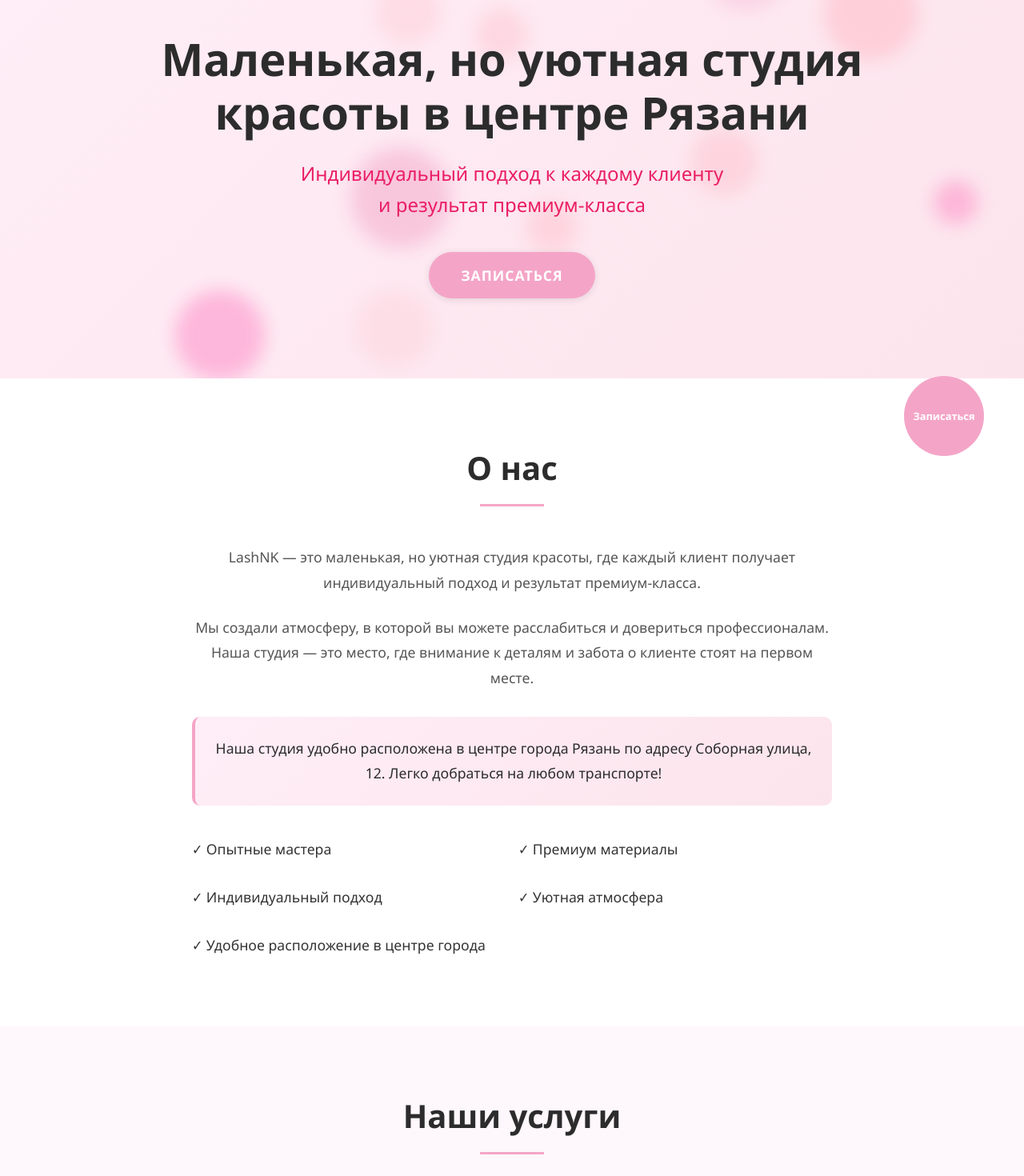
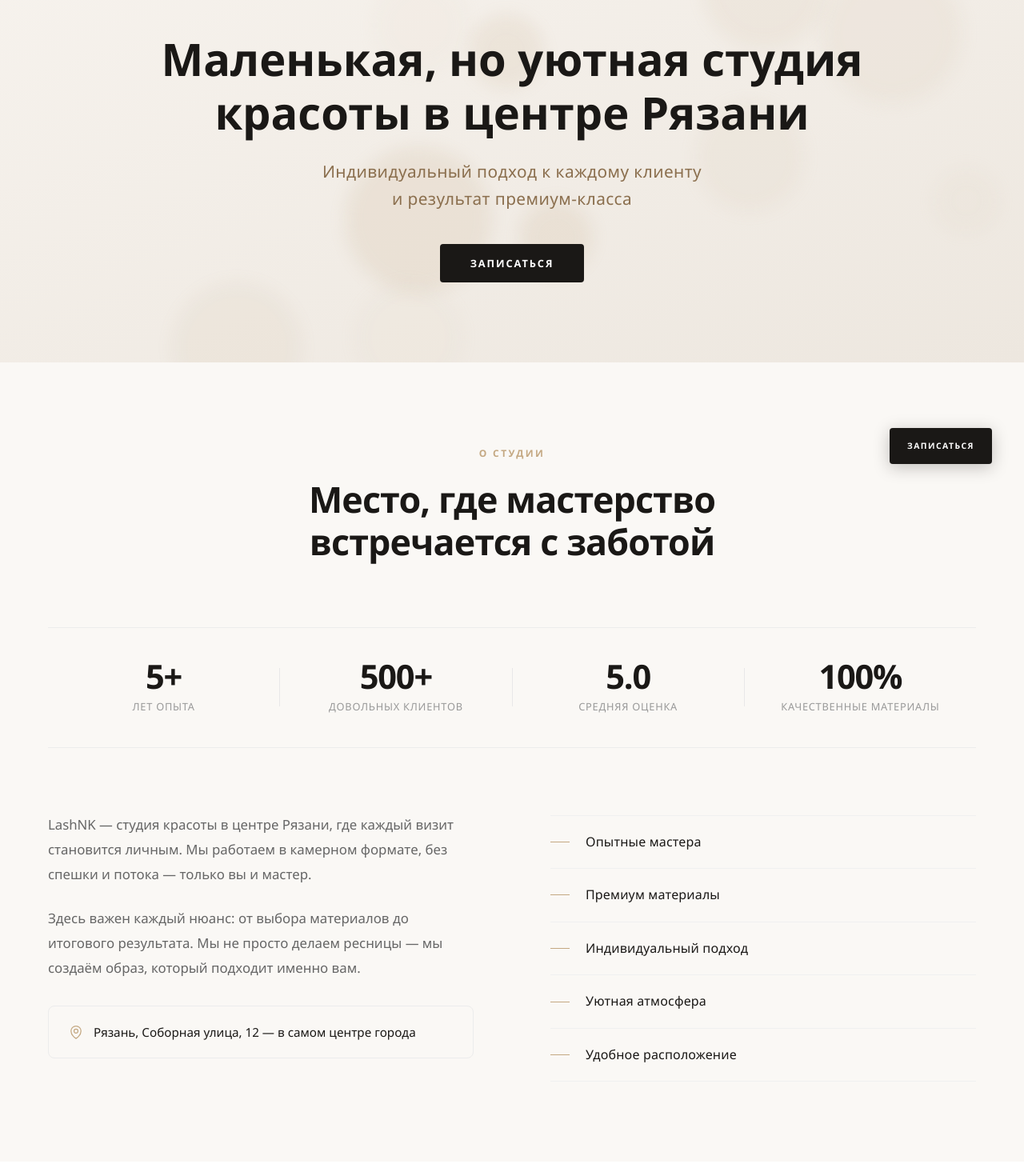
Before and after one commit to temalev/lashnkNuxt, a Nuxt app: page / in a window 1280 px wide. Shown: the part 180-1650 px from the top of the page at 80% size. Built offline with nearby package versions, Linux system fonts and the light colour scheme.

Commit message:
редизайн

```diff
--- a/assets/css/main.css
+++ b/assets/css/main.css
@@ -5,22 +5,23 @@
 }
 
 :root {
-    --primary-color: #f4a5c7;
-    --secondary-color: #e91e63;
-    --dark-color: #2c2c2c;
-    --light-color: #fef7fb;
-    --text-color: #333;
+    --primary-color: #C4A882;
+    --secondary-color: #8B6F4E;
+    --dark-color: #1A1816;
+    --light-color: #F5F0EB;
+    --text-color: #38322D;
     --white: #ffffff;
-    --shadow: 0 2px 10px rgba(0, 0, 0, 0.1);
-    --shadow-hover: 0 5px 20px rgba(233, 30, 99, 0.2);
+    --shadow: 0 2px 15px rgba(26, 24, 22, 0.08);
+    --shadow-hover: 0 8px 30px rgba(196, 168, 130, 0.22);
 }
 
 body {
-    font-family: 'Segoe UI', Tahoma, Geneva, Verdana, sans-serif;
+    font-family: 'Segoe UI', system-ui, -apple-system, sans-serif;
     line-height: 1.6;
     color: var(--text-color);
     overflow-x: hidden;
     position: relative;
+    background: var(--white);
 }
 
 .container {
@@ -31,7 +32,7 @@ body {
 
 /* Hero Section */
 .hero {
-    background: linear-gradient(135deg, #ffeef7 0%, #fce4ec 100%);
+    background: linear-gradient(160deg, #F7F3EE 0%, #EDE7DF 100%);
     padding: 150px 0 100px;
     text-align: center;
     margin-top: 70px;
@@ -54,36 +55,36 @@ body {
 }
 
 .hero-subtitle {
-    font-size: 1.5rem;
+    font-size: 1.3rem;
     color: var(--secondary-color);
     margin-bottom: 2.5rem;
-    font-weight: 300;
+    font-weight: 400;
+    letter-spacing: 0.02em;
 }
 
 /* Buttons */
 .btn {
-    padding: 15px 40px;
-    font-size: 1.1rem;
+    padding: 14px 38px;
+    font-size: 0.8rem;
     border: none;
-    border-radius: 50px;
+    border-radius: 4px;
     cursor: pointer;
     transition: all 0.3s ease;
     font-weight: 600;
     text-transform: uppercase;
-    letter-spacing: 1px;
+    letter-spacing: 0.15em;
     text-decoration: none;
     display: inline-block;
 }
 
 .btn-primary {
-    background: var(--primary-color);
+    background: var(--dark-color);
     color: var(--white);
-    box-shadow: var(--shadow);
 }
 
 .btn-primary:hover {
     background: var(--secondary-color);
-    transform: translateY(-2px);
+    transform: translateY(-1px);
     box-shadow: var(--shadow-hover);
 }
 
@@ -98,7 +99,8 @@ section {
     margin-bottom: 3rem;
     color: var(--dark-color);
     position: relative;
-    padding-bottom: 1rem;
+    padding-bottom: 1.25rem;
+    letter-spacing: -0.02em;
 }
 
 .section-title::after {
@@ -107,57 +109,157 @@ section {
     bottom: 0;
     left: 50%;
     transform: translateX(-50%);
-    width: 80px;
-    height: 3px;
+    width: 40px;
+    height: 1px;
     background: var(--primary-color);
 }
 
 /* About Section */
 .about {
-    background: var(--white);
+    background: #FAF8F5;
+    padding: 100px 0;
 }
 
-.about-content {
-    max-width: 800px;
-    margin: 0 auto;
+.about-header {
     text-align: center;
+    margin-bottom: 5rem;
 }
 
-.about-text p {
-    font-size: 1.1rem;
-    margin-bottom: 1.5rem;
-    color: #555;
-    line-height: 1.8;
+.about-eyebrow {
+    display: inline-block;
+    font-size: 0.75rem;
+    font-weight: 600;
+    letter-spacing: 0.2em;
+    text-transform: uppercase;
+    color: var(--primary-color);
+    margin-bottom: 1.25rem;
 }
 
-.location-info {
-    background: linear-gradient(135deg, #ffeef7 0%, #fce4ec 100%);
-    padding: 1.5rem;
-    border-radius: 10px;
-    margin: 2rem 0 !important;
-    font-weight: 500;
-    color: var(--dark-color) !important;
-    border-left: 4px solid var(--primary-color);
+.about-title {
+    font-size: 2.8rem;
+    font-weight: 700;
+    color: var(--dark-color);
+    line-height: 1.2;
+    letter-spacing: -0.02em;
 }
 
-.features {
-    list-style: none;
-    display: grid;
-    grid-template-columns: repeat(2, 1fr);
-    gap: 1rem;
-    margin-top: 2rem;
-    text-align: left;
+.about-stats {
+    display: flex;
+    align-items: center;
+    justify-content: center;
+    gap: 0;
+    border-top: 1px solid #ececec;
+    border-bottom: 1px solid #ececec;
+    margin-bottom: 5rem;
+    padding: 2.5rem 0;
 }
 
-.features li {
-    font-size: 1.1rem;
-    color: var(--text-color);
-    padding: 0.5rem 0;
+.stat-item {
+    display: flex;
+    flex-direction: column;
+    align-items: center;
+    gap: 0.4rem;
+    flex: 1;
+}
+
+.stat-number {
+    font-size: 2.6rem;
+    font-weight: 700;
+    color: var(--dark-color);
+    line-height: 1;
+    letter-spacing: -0.03em;
+}
+
+.stat-label {
+    font-size: 0.8rem;
+    font-weight: 500;
+    letter-spacing: 0.06em;
+    text-transform: uppercase;
+    color: #999;
+}
+
+.stat-divider {
+    width: 1px;
+    height: 48px;
+    background: #e8e8e8;
+    flex-shrink: 0;
+}
+
+.about-body {
+    display: grid;
+    grid-template-columns: 1fr 1fr;
+    gap: 6rem;
+    align-items: start;
+}
+
+.about-text-col p {
+    font-size: 1.05rem;
+    line-height: 1.85;
+    color: #666;
+    margin-bottom: 1.5rem;
+}
+
+.about-text-col p:last-of-type {
+    margin-bottom: 2rem;
+}
+
+.about-location-block {
+    display: flex;
+    align-items: center;
+    gap: 0.75rem;
+    padding: 1.25rem 1.5rem;
+    border: 1px solid #ececec;
+    border-radius: 8px;
+    font-size: 0.95rem;
+    color: var(--dark-color);
+    font-weight: 500;
+}
+
+.location-icon {
+    width: 20px;
+    height: 20px;
+    color: var(--primary-color);
+    flex-shrink: 0;
+}
+
+.about-features-col {
+    padding-top: 0.25rem;
+}
+
+.features-premium {
+    list-style: none;
+}
+
+.feature-item {
+    display: flex;
+    align-items: center;
+    gap: 1.25rem;
+    padding: 1.25rem 0;
+    border-bottom: 1px solid #f0f0f0;
+}
+
+.feature-item:first-child {
+    border-top: 1px solid #f0f0f0;
+}
+
+.feature-accent {
+    display: block;
+    width: 24px;
+    height: 1px;
+    background: var(--primary-color);
+    flex-shrink: 0;
+}
+
+.feature-text {
+    font-size: 1rem;
+    font-weight: 500;
+    color: var(--dark-color);
+    letter-spacing: 0.01em;
 }
 
 /* Services Section */
 .services {
-    background: var(--light-color);
+    background: var(--white);
 }
 
 .service-category {
@@ -169,14 +271,16 @@ section {
 }
 
 .category-title {
-    font-size: 1.8rem;
-    color: var(--secondary-color);
+    font-size: 1.4rem;
+    color: var(--dark-color);
     margin-bottom: 2rem;
     text-align: left;
     font-weight: 600;
     padding-left: 1.5rem;
     position: relative;
     margin-top: 3rem;
+    letter-spacing: 0.04em;
+    text-transform: uppercase;
 }
 
 .category-title:first-child {
@@ -204,9 +308,9 @@ section {
 
 .service-card {
     background: var(--white);
-    padding: 2rem 1.5rem;
-    border-radius: 15px;
-    box-shadow: var(--shadow);
+    padding: 1.75rem 1.5rem;
+    border-radius: 6px;
+    border: 1px solid #EDE9E3;
     transition: all 0.3s ease;
     display: flex;
     flex-direction: column;
@@ -214,7 +318,7 @@ section {
 }
 
 .service-card:hover {
-    transform: translateY(-5px);
+    border-color: var(--primary-color);
     box-shadow: var(--shadow-hover);
 }
 
@@ -241,11 +345,12 @@ section {
 }
 
 .service-time {
-    font-size: 0.95rem;
-    color: #666;
+    font-size: 0.8rem;
+    color: #999;
     background: var(--light-color);
-    padding: 0.4rem 0.8rem;
-    border-radius: 20px;
+    padding: 0.3rem 0.75rem;
+    border-radius: 3px;
+    letter-spacing: 0.03em;
 }
 
 /* Gallery Section */
@@ -261,14 +366,13 @@ section {
 }
 
 .gallery-item {
-    border-radius: 15px;
+    border-radius: 4px;
     overflow: hidden;
-    box-shadow: var(--shadow);
-    transition: all 0.3s ease;
+    transition: all 0.4s ease;
 }
 
 .gallery-item:hover {
-    transform: scale(1.05);
+    transform: scale(1.02);
     box-shadow: var(--shadow-hover);
 }
 
@@ -288,7 +392,7 @@ section {
 
 /* Reviews Section */
 .reviews {
-    background: var(--white);
+    background: #FAF8F5;
 }
 
 .reviews-grid {
@@ -304,10 +408,10 @@ section {
 }
 
 .review-card {
-    background: var(--light-color);
-    padding: 1.8rem;
-    border-radius: 15px;
-    box-shadow: var(--shadow);
+    background: var(--white);
+    padding: 2rem;
+    border-radius: 6px;
+    border: 1px solid #EDE9E3;
     transition: all 0.3s ease;
     display: flex;
     flex-direction: column;
@@ -373,7 +477,7 @@ section {
 
 /* Contact Section */
 .contact {
-    background: var(--light-color);
+    background: var(--white);
 }
 
 .contact-content {
@@ -385,8 +489,8 @@ section {
 .booking-link-wrapper {
     background: var(--white);
     padding: 3rem;
-    border-radius: 15px;
-    box-shadow: var(--shadow);
+    border-radius: 6px;
+    border: 1px solid #EDE9E3;
 }
 
 .booking-text {
@@ -420,17 +524,17 @@ section {
     bottom: 0;
     left: 50%;
     transform: translateX(-50%);
-    width: 60px;
-    height: 2px;
+    width: 30px;
+    height: 1px;
     background: var(--primary-color);
 }
 
 .map-container {
     max-width: 100%;
     margin: 0 auto;
-    border-radius: 15px;
+    border-radius: 6px;
     overflow: hidden;
-    box-shadow: var(--shadow);
+    border: 1px solid #EDE9E3;
 }
 
 .map-container iframe {
@@ -458,8 +562,30 @@ html {
         font-size: 2rem;
     }
 
-    .features {
+    .about-title {
+        font-size: 2rem;
+    }
+
+    .about-stats {
+        gap: 0;
+        flex-wrap: nowrap;
+    }
+
+    .stat-number {
+        font-size: 1.8rem;
+    }
+
+    .stat-label {
+        font-size: 0.7rem;
+    }
+
+    .stat-divider {
+        height: 36px;
+    }
+
+    .about-body {
         grid-template-columns: 1fr;
+        gap: 3rem;
     }
 
     .gallery-grid {
@@ -548,6 +674,25 @@ html {
 }
 
 @media (max-width: 480px) {
+    .about-stats {
+        display: grid;
+        grid-template-columns: 1fr 1fr;
+        gap: 0;
+    }
+
+    .stat-divider {
+        display: none;
+    }
+
+    .stat-item {
+        padding: 1.25rem 0;
+        border-bottom: 1px solid #ececec;
+    }
+
+    .stat-item:nth-child(odd) {
+        border-right: 1px solid #ececec;
+    }
+
     .hero {
         padding: 120px 0 80px;
     }
--- a/components/AppFooter.vue
+++ b/components/AppFooter.vue
@@ -24,7 +24,7 @@
 <style scoped>
 .footer {
   background: var(--dark-color);
-  color: var(--white);
+  color: rgba(255,255,255,0.7);
   padding: 3rem 0 1rem;
 }
 
@@ -36,9 +36,12 @@
 }
 
 .footer-info h3 {
-  color: var(--primary-color);
+  color: var(--white);
   margin-bottom: 1rem;
-  font-size: 1.5rem;
+  font-size: 1.3rem;
+  letter-spacing: 0.15em;
+  text-transform: uppercase;
+  font-weight: 700;
 }
 
 .footer-contact a {
@@ -58,8 +61,11 @@
 }
 
 .social-link {
-  color: var(--primary-color);
+  color: rgba(255,255,255,0.5);
   text-decoration: none;
+  font-size: 0.8rem;
+  letter-spacing: 0.08em;
+  text-transform: uppercase;
   transition: color 0.3s ease;
 }
 
@@ -70,33 +76,38 @@
 .footer-bottom {
   text-align: center;
   padding-top: 2rem;
-  border-top: 1px solid #444;
-  color: #aaa;
+  border-top: 1px solid rgba(255,255,255,0.08);
+  color: rgba(255,255,255,0.3);
+  font-size: 0.8rem;
+  letter-spacing: 0.05em;
 }
 
 .sign-up {
   position: fixed;
-  bottom: 50px;
-  right: 50px;
-  border-radius: 50%;
-  background-color: var(--primary-color);
+  bottom: 40px;
+  right: 40px;
+  border-radius: 4px;
+  background-color: var(--dark-color);
   color: var(--white);
-  font-size: .8rem;
+  font-size: 0.65rem;
   font-weight: 600;
+  letter-spacing: 0.14em;
+  text-transform: uppercase;
   text-decoration: none;
   text-align: center;
   cursor: pointer;
   transition: all 0.3s ease;
-  height: 100px;
-  width: 100px;
+  padding: 14px 22px;
   display: flex;
   align-items: center;
   justify-content: center;
+  box-shadow: 0 4px 20px rgba(26, 24, 22, 0.25);
 }
 
 .sign-up:hover {
-  transform: scale(1.1);
-  box-shadow: var(--shadow-hover);
+  background-color: var(--secondary-color);
+  transform: translateY(-2px);
+  box-shadow: 0 8px 28px rgba(26, 24, 22, 0.3);
 }
 
 @media (max-width: 768px) {
@@ -111,10 +122,9 @@
 
   .sign-up {
     bottom: 20px;
-    right: 20px;
-    height: 80px;
-    width: 80px;
-    font-size: .6rem;
+    right: 16px;
+    font-size: 0.6rem;
+    padding: 12px 18px;
   }
 }
 </style>
--- a/components/HeroDecorations.vue
+++ b/components/HeroDecorations.vue
@@ -29,18 +29,17 @@ interface Circle {
   duration: number
 }
 
-// Цвета из палитры сайта
 const colors = [
-  'rgba(244, 165, 199, 1)', // --primary-color с прозрачностью
-  'rgba(233, 30, 99, 1)',  // --secondary-color с прозрачностью
-  'rgba(255, 182, 193, 1)', // light pink
-  'rgba(255, 192, 203, 1)',  // pink
-  'rgba(255, 105, 180, 1)', // hot pink
-  'rgba(255, 20, 147, 1)',   // deep pink
-  'rgba(255, 182, 193, 1)',   // light pink более прозрачный
-  'rgba(244, 165, 199, 1)',  // primary более прозрачный
-  'rgba(255, 192, 203, 1)',  // pink более прозрачный
-  'rgba(233, 30, 99, 1)'      // secondary с другой прозрачностью
+  'rgba(196, 168, 130, 1)',
+  'rgba(139, 111, 78, 1)',
+  'rgba(210, 190, 163, 1)',
+  'rgba(196, 168, 130, 1)',
+  'rgba(224, 210, 190, 1)',
+  'rgba(180, 155, 120, 1)',
+  'rgba(215, 198, 175, 1)',
+  'rgba(196, 168, 130, 1)',
+  'rgba(230, 218, 200, 1)',
+  'rgba(139, 111, 78, 1)',
 ]
 
 const circles = ref<Circle[]>([])
@@ -51,13 +50,13 @@ const generateCircles = () => {
 
   for (let i = 0; i < 10; i++) {
     newCircles.push({
-      x: Math.random() * 100, // 0-100%
-      y: Math.random() * 100, // 0-100%
-      size: 40 + Math.random() * 80, // от 20px до 100px
+      x: Math.random() * 100,
+      y: Math.random() * 100,
+      size: 60 + Math.random() * 120,
       color: colors[Math.floor(Math.random() * colors.length)],
-      opacity: 0.2 + Math.random() * 0.3, // от 0.2 до 0.5
-      delay: Math.random() * 2, // задержка анимации 0-2 сек
-      duration: 15 + Math.random() * 10 // длительность 15-25 сек
+      opacity: 0.06 + Math.random() * 0.1,
+      delay: Math.random() * 3,
+      duration: 20 + Math.random() * 15
     })
   }
 
--- a/pages/index.vue
+++ b/pages/index.vue
@@ -15,18 +15,68 @@
     <!-- About Section -->
     <section class="about" id="about">
       <div class="container">
-        <h2 class="section-title">О нас</h2>
-        <div class="about-content">
-          <div class="about-text">
-            <p>LashNK — это маленькая, но уютная студия красоты, где каждый клиент получает индивидуальный подход и результат премиум-класса.</p>
-            <p>Мы создали атмосферу, в которой вы можете расслабиться и довериться профессионалам. Наша студия — это место, где внимание к деталям и забота о клиенте стоят на первом месте.</p>
-            <p class="location-info">Наша студия удобно расположена в центре города Рязань по адресу Соборная улица, 12. Легко добраться на любом транспорте!</p>
-            <ul class="features">
-              <li>✓ Опытные мастера</li>
-              <li>✓ Премиум материалы</li>
-              <li>✓ Индивидуальный подход</li>
-              <li>✓ Уютная атмосфера</li>
-              <li>✓ Удобное расположение в центре города</li>
+        <div class="about-header">
+          <span class="about-eyebrow">О студии</span>
+          <h2 class="about-title">Место, где мастерство<br>встречается с заботой</h2>
+        </div>
+
+        <div class="about-stats">
+          <div class="stat-item">
+            <span class="stat-number">5+</span>
+            <span class="stat-label">лет опыта</span>
+          </div>
+          <div class="stat-divider"></div>
+          <div class="stat-item">
+            <span class="stat-number">500+</span>
+            <span class="stat-label">довольных клиентов</span>
+          </div>
+          <div class="stat-divider"></div>
+          <div class="stat-item">
+            <span class="stat-number">5.0</span>
+            <span class="stat-label">средняя оценка</span>
+          </div>
+          <div class="stat-divider"></div>
+          <div class="stat-item">
+            <span class="stat-number">100%</span>
+            <span class="stat-label">качественные материалы</span>
+          </div>
+        </div>
+
+        <div class="about-body">
+          <div class="about-text-col">
+            <p>LashNK — студия красоты в центре Рязани, где каждый визит становится личным. Мы работаем в камерном формате, без спешки и потока — только вы и мастер.</p>
+            <p>Здесь важен каждый нюанс: от выбора материалов до итогового результата. Мы не просто делаем ресницы — мы создаём образ, который подходит именно вам.</p>
+            <div class="about-location-block">
+              <svg class="location-icon" viewBox="0 0 24 24" fill="none" stroke="currentColor" stroke-width="1.5">
+                <path stroke-linecap="round" stroke-linejoin="round" d="M15 10.5a3 3 0 1 1-6 0 3 3 0 0 1 6 0Z"/>
+                <path stroke-linecap="round" stroke-linejoin="round" d="M19.5 10.5c0 7.142-7.5 11.25-7.5 11.25S4.5 17.642 4.5 10.5a7.5 7.5 0 1 1 15 0Z"/>
+              </svg>
+              <span>Рязань, Соборная улица, 12 — в самом центре города</span>
+            </div>
+          </div>
+
+          <div class="about-features-col">
+            <ul class="features-premium">
+              <li class="feature-item">
+                <span class="feature-accent"></span>
+                <span class="feature-text">Опытные мастера</span>
+              </li>
+              <li class="feature-item">
+                <span class="feature-accent"></span>
+                <span class="feature-text">Премиум материалы</span>
+              </li>
+              <li class="feature-item">
+                <span class="feature-accent"></span>
+                <span class="feature-text">Индивидуальный подход</span>
+              </li>
+              <li class="feature-item">
+                <span class="feature-accent"></span>
+                <span class="feature-text">Уютная атмосфера</span>
+              </li>
+              <li class="feature-item">
+                <span class="feature-accent"></span>
+                <span class="feature-text">Удобное расположение</span>
+              </li>
             </ul>
           </div>
         </div>
```
Also changed, not shown: components/AppHeader.vue (+13 -9 lines).
